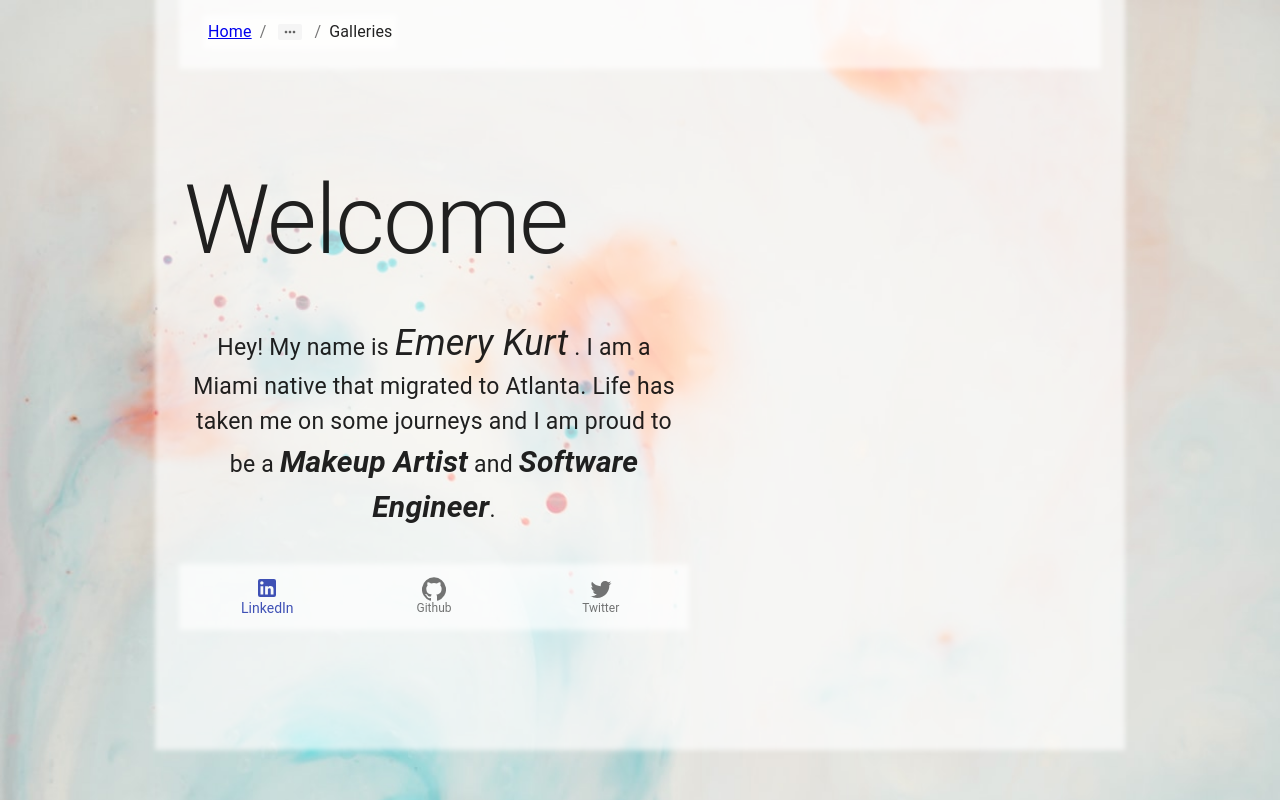
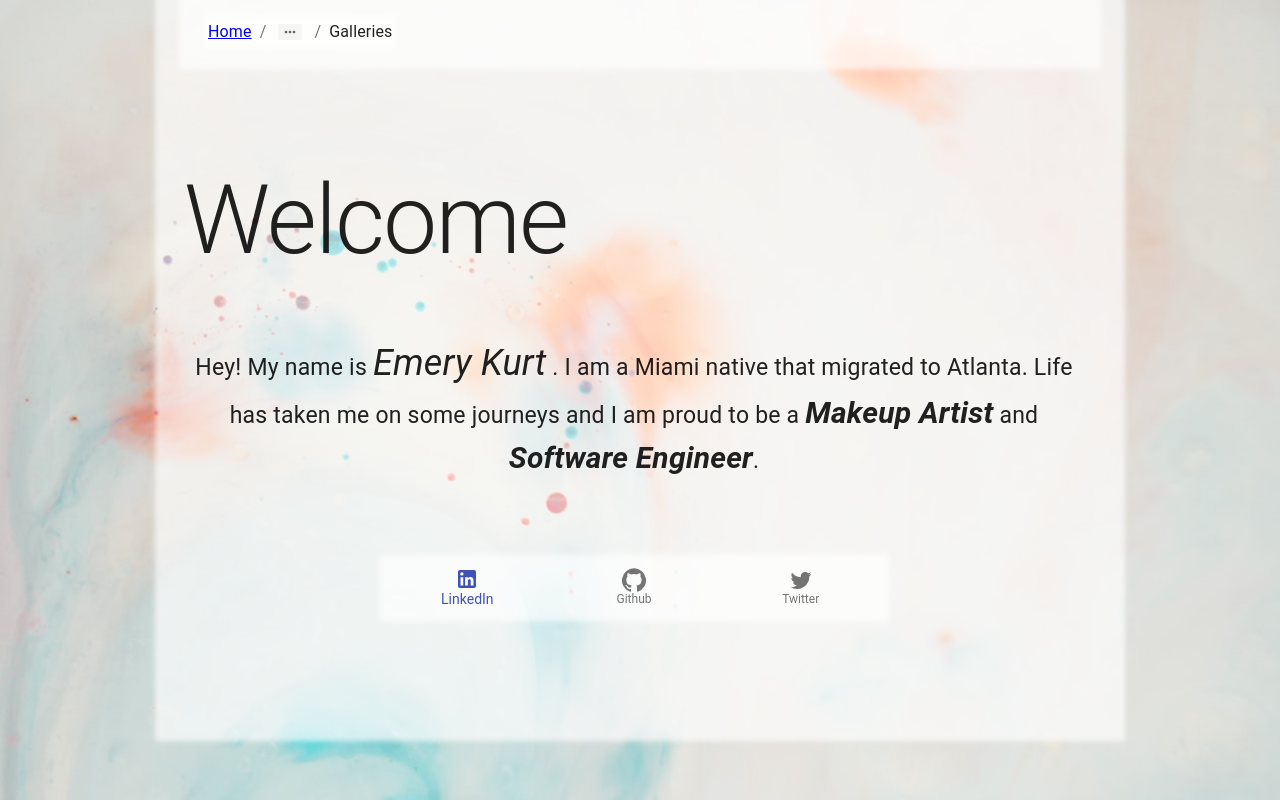
Before and after one commit to emerykurt/emery-kurt-portfolio, a React (Create React App) app: page / in a window 1280 px wide. Built offline with nearby package versions, Linux system fonts and the light colour scheme.

Commit message:
aligned landing page

```diff
--- a/src/App.js
+++ b/src/App.js
@@ -15,7 +15,7 @@ function App() {
       <Container maxWidth="md" style={{ background: 'rgb(255,255,255, 0.65)', boxShadow: '0 0 5px 5px rgb(255,255,255, 0.65)'}}>
       <Nav />
       <Switch>
-        <Route exact path='/'><LandingPage/></Route>
+        <Route exact path='/'><LandingPage /></Route>
         <Route exact path='/tech'><Tech/></Route>
         <Route exact path='/makeup'><Makeup/></Route>
         <Route exact path='/blog'><Blog/></Route>
--- a/src/Landing/LandingPage.js
+++ b/src/Landing/LandingPage.js
@@ -1,12 +1,13 @@
 import React from 'react';
 import Typography from '@material-ui/core/Typography';
 import { makeStyles } from '@material-ui/core/styles';
-import SocialLinks from './SocialLinks'
+import Container from '@material-ui/core/Container';
+import SocialLinks from './SocialLinks';
 
 const useStyles = makeStyles({
   root: {
     width: '100%',
-    maxWidth: 500,
+    maxWidth: 900,
   },
 });
 
@@ -16,13 +17,17 @@ export default function LandingPage() {
     return (
         <div className={classes.root}>
             <br/><br/><br/><br/><br/>
-            <Typography variant= 'h1'>Welcome</Typography><br/><br/>
+            <Typography variant= 'h1'>Welcome</Typography><br/><br/><br/>
             <Typography align="center" style={{fontSize: '23px'}}>
               Hey! My name is <em style={{fontSize: '36px'}} >Emery Kurt</em> . I am a Miami native that migrated to Atlanta. Life has taken me on some journeys and I am proud to be a <strong><em style={{fontSize: '30px'}}>Makeup Artist</em></strong> and <strong><em style={{fontSize: '30px'}}>Software Engineer</em></strong>.
             </Typography>
-            <br/><br/>
-            <SocialLinks align= 'center'/>
+            <br/><br/><br/><br/>
+            <Container align= 'center'>
+            <SocialLinks />
+            </Container>
             <br/><br/><br/><br/><br/><br/>
         </div>
     )
 }
+
+// style={{width: '500px'}}
--- a/src/Landing/SocialLinks.js
+++ b/src/Landing/SocialLinks.js
@@ -9,28 +9,10 @@ import TwitterIcon from '@material-ui/icons/Twitter';
 const useStyles = makeStyles({
   root: {
     width: 500,
+
   },
 });
 
-const clickEvent = (input) => {
-    switch (input.currentTarget.innerText) {
-        case "Github":
-            console.log("Github")
-            window.open('https://github.com/emerykurt', '_blank')
-            break;
-        case "Twitter":
-            console.log("Twitter")
-            window.open('https://twitter.com/iLaugh_iLearn', '_blank')
-            break;
-        case "LinkedIn":
-            console.log("LinkedIn")
-            window.open('https://www.linkedin.com/in/emery-lumsden-ii-5b5b98b9/', '_blank')
-        break;
-
-        default:
-            break;
-    }
-}
 
 export default function SocialLinks() {
   const classes = useStyles();
@@ -41,15 +23,18 @@ export default function SocialLinks() {
       value={value}
       onChange={(event, newValue) => {
         setValue(newValue);
-        clickEvent(event)
       }}
       showLabels
       style={{ background: 'rgb(255,255,255, 0.65)', boxShadow: '0 0 5px 5px rgb(255,255,255, 0.65)'}}
       className={classes.root}
     >
-      <BottomNavigationAction label="LinkedIn" icon={<LinkedInIcon />} />
-      <BottomNavigationAction label="Github" icon={<GitHubIcon />} />
-      <BottomNavigationAction label="Twitter" icon={<TwitterIcon />} />
+      <BottomNavigationAction
+      onClick={ () => { window.open('https://www.linkedin.com/in/emery-lumsden-ii-5b5b98b9/', '_blank') }} label="LinkedIn" icon={<LinkedInIcon />} />
+      <BottomNavigationAction
+      onClick={ () => { window.open('https://github.com/emerykurt', '_blank') }}label="Github" icon={<GitHubIcon />} />
+      <BottomNavigationAction
+      onClick={ () => { window.open('https://twitter.com/iLaugh_iLearn', '_blank') }}
+      label="Twitter" icon={<TwitterIcon />} />
     </BottomNavigation>
   );
 }
```
